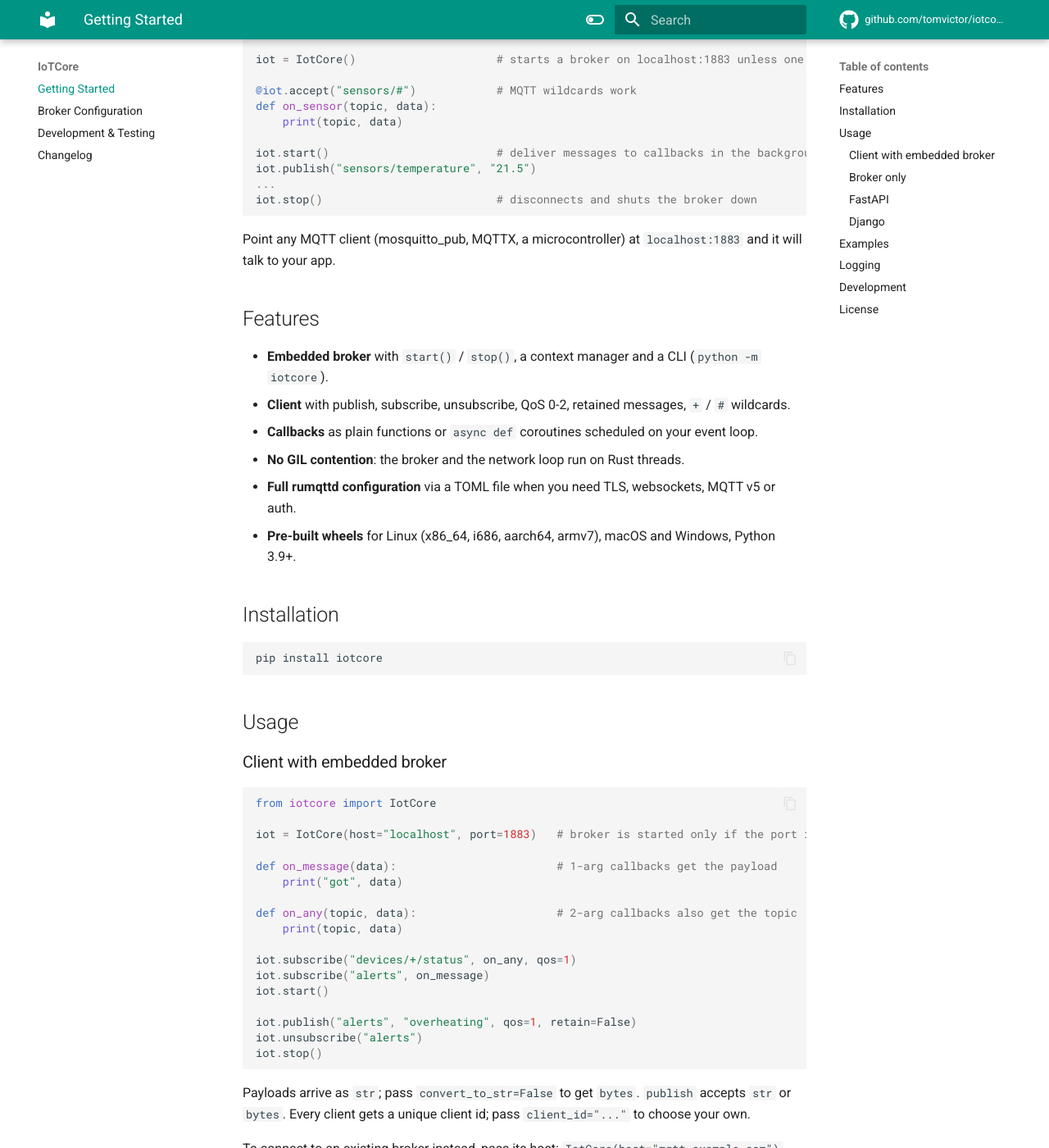
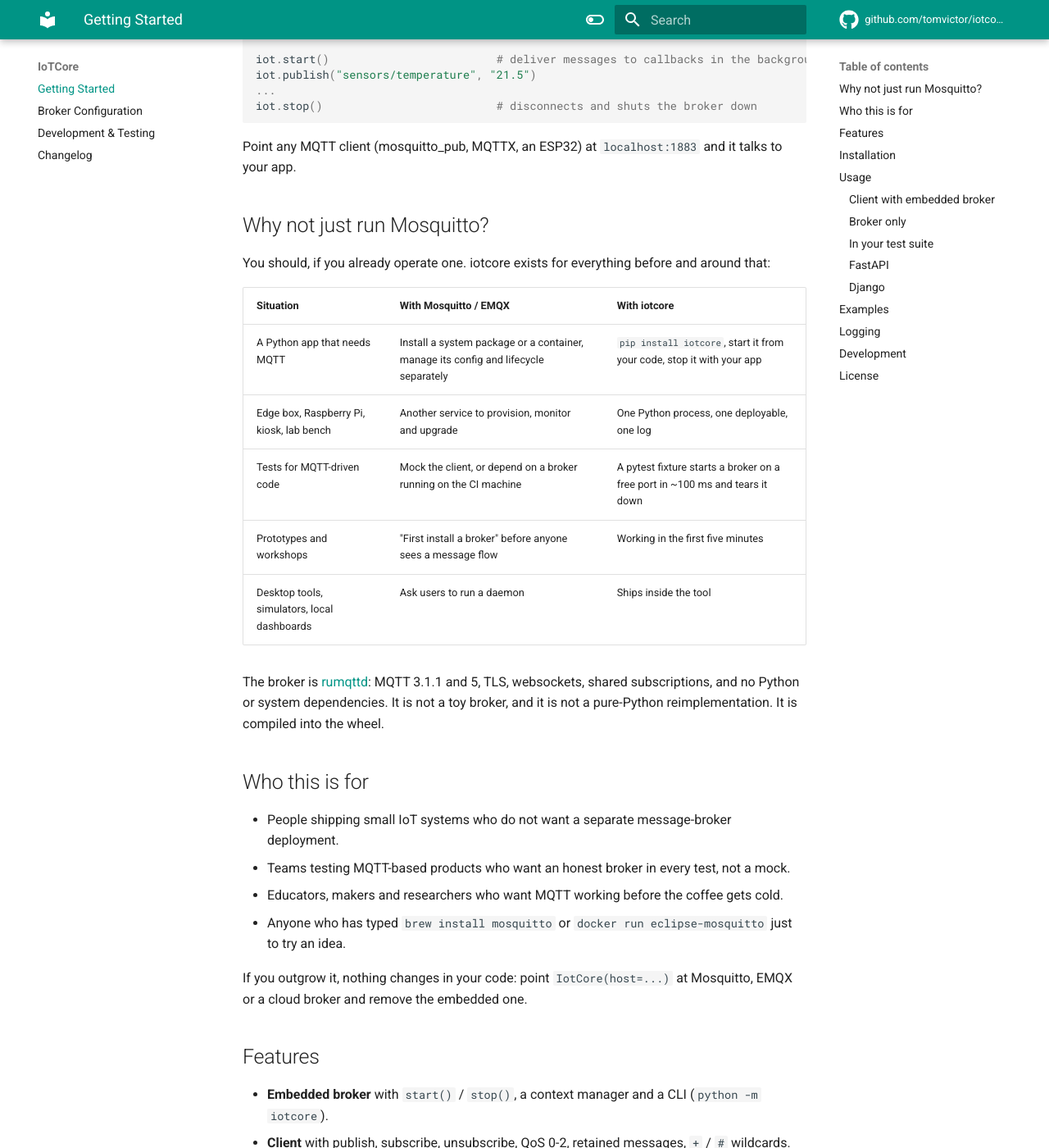
Before and after one commit to tomvictor/iotcore, an MkDocs documentation site: the page built from docs/index.md, in a window 1280 px wide and 1400 px high, scrolled down 462 px. Shown: the whole window at 82% size. Built offline with MkDocs 1.6.1 and Material for MkDocs 9.7.7, drawn with Linux system fonts in a browser that asks for light colours; comment, search, counter and statistics services are not loaded; some of the changed text lies outside the part shown.

Commit message:
README: drop GIL framing, position against running a separate broker
Lead with the pip-installable embedded broker, compare situations against
Mosquitto/EMQX, name the audiences, add a pytest fixture recipe and a
bring-your-own-client note. Same text on the docs index.

````diff
--- a/docs/index.md
+++ b/docs/index.md
@@ -4,14 +4,11 @@
 [![PyPI](https://img.shields.io/pypi/v/iotcore?color=%2334D058&label=pypi%20package)](https://pypi.org/project/iotcore)
 [![Python versions](https://img.shields.io/pypi/pyversions/iotcore.svg?color=%2334D058)](https://pypi.org/project/iotcore)
 
-`pip install iotcore` gives your Python application a real MQTT broker and a client, with no
-external service to run and no Python dependencies. The broker is [rumqttd](https://github.com/bytebeamio/rumqtt)
-and the client is rumqttc, both compiled into a native extension, so the networking runs on
-Rust threads outside the GIL.
+**A real MQTT broker that installs with `pip` and lives inside your Python process.**
 
-Use it when you want MQTT inside a single deployable: prototypes, edge and gateway devices, test
-suites, desktop tools, or a small FastAPI / Django service that talks to a handful of devices
-without standing up Mosquitto or EMQX next to it.
+```
+pip install iotcore
+```
 
 ```python
 from iotcore import IotCore
@@ -28,17 +25,42 @@
 iot.stop()                          # disconnects and shuts the broker down
 ```
 
-Point any MQTT client (mosquitto_pub, MQTTX, a microcontroller) at `localhost:1883` and it will
-talk to your app.
+Point any MQTT client (mosquitto_pub, MQTTX, an ESP32) at `localhost:1883` and it talks to your app.
+
+## Why not just run Mosquitto?
+
+You should, if you already operate one. iotcore exists for everything before and around that:
+
+| Situation | With Mosquitto / EMQX | With iotcore |
+| --- | --- | --- |
+| A Python app that needs MQTT | Install a system package or a container, manage its config and lifecycle separately | `pip install iotcore`, start it from your code, stop it with your app |
+| Edge box, Raspberry Pi, kiosk, lab bench | Another service to provision, monitor and upgrade | One Python process, one deployable, one log |
+| Tests for MQTT-driven code | Mock the client, or depend on a broker running on the CI machine | A pytest fixture starts a broker on a free port in ~100 ms and tears it down |
+| Prototypes and workshops | "First install a broker" before anyone sees a message flow | Working in the first five minutes |
+| Desktop tools, simulators, local dashboards | Ask users to run a daemon | Ships inside the tool |
+
+The broker is [rumqttd](https://github.com/bytebeamio/rumqtt): MQTT 3.1.1 and 5, TLS, websockets,
+shared subscriptions, and no Python or system dependencies. It is not a toy broker, and it is not
+a pure-Python reimplementation. It is compiled into the wheel.
+
+## Who this is for
+
+* People shipping small IoT systems who do not want a separate message-broker deployment.
+* Teams testing MQTT-based products who want an honest broker in every test, not a mock.
+* Educators, makers and researchers who want MQTT working before the coffee gets cold.
+* Anyone who has typed `brew install mosquitto` or `docker run eclipse-mosquitto` just to try an idea.
+
+If you outgrow it, nothing changes in your code: point `IotCore(host=...)` at Mosquitto, EMQX or a
+cloud broker and remove the embedded one.
 
 ## Features
 
 * **Embedded broker** with `start()` / `stop()`, a context manager and a CLI (`python -m iotcore`).
 * **Client** with publish, subscribe, unsubscribe, QoS 0-2, retained messages, `+` / `#` wildcards.
 * **Callbacks** as plain functions or `async def` coroutines scheduled on your event loop.
-* **No GIL contention**: the broker and the network loop run on Rust threads.
 * **Full rumqttd configuration** via a TOML file when you need TLS, websockets, MQTT v5 or auth.
 * **Pre-built wheels** for Linux (x86_64, i686, aarch64, armv7), macOS and Windows, Python 3.9+.
+* **Bring your own client**: pair `iotcore.Broker` with paho-mqtt or aiomqtt if you prefer them.
 
 ## Installation
 
@@ -84,6 +106,19 @@
     print(broker.listeners)   # ['0.0.0.0:1883']
     ...
 # stopped and port released
+```
+
+### In your test suite
+
+```python
+# conftest.py
+import pytest
+from iotcore import Broker
+
+@pytest.fixture(scope="session")
+def mqtt_broker():
+    with Broker(port=18883) as broker:
+        yield broker          # every test talks to a real broker on localhost:18883
 ```
 
 From the command line:
--- a/mkdocs.yml
+++ b/mkdocs.yml
@@ -1,5 +1,5 @@
 site_name: IoTCore
-site_description: Iotcore
+site_description: A real MQTT broker that installs with pip and lives inside your Python process
 site_url: https://iotcore.buildfromzero.com/
 repo_name: github.com/tomvictor/iotcore
 repo_url: https://github.com/tomvictor/iotcore
--- a/pyproject.toml
+++ b/pyproject.toml
@@ -4,7 +4,7 @@
 
 [project]
 name = "iotcore"
-description = "An embedded MQTT broker and client for Python, written in Rust"
+description = "A real MQTT broker that installs with pip and lives inside your Python process"
 readme = "README.md"
 license = { file = "LICENSE.txt" }
 authors = [{ name = "Tom Victor" }]
````
Also changed, not shown: README.md (+45 -10 lines).
